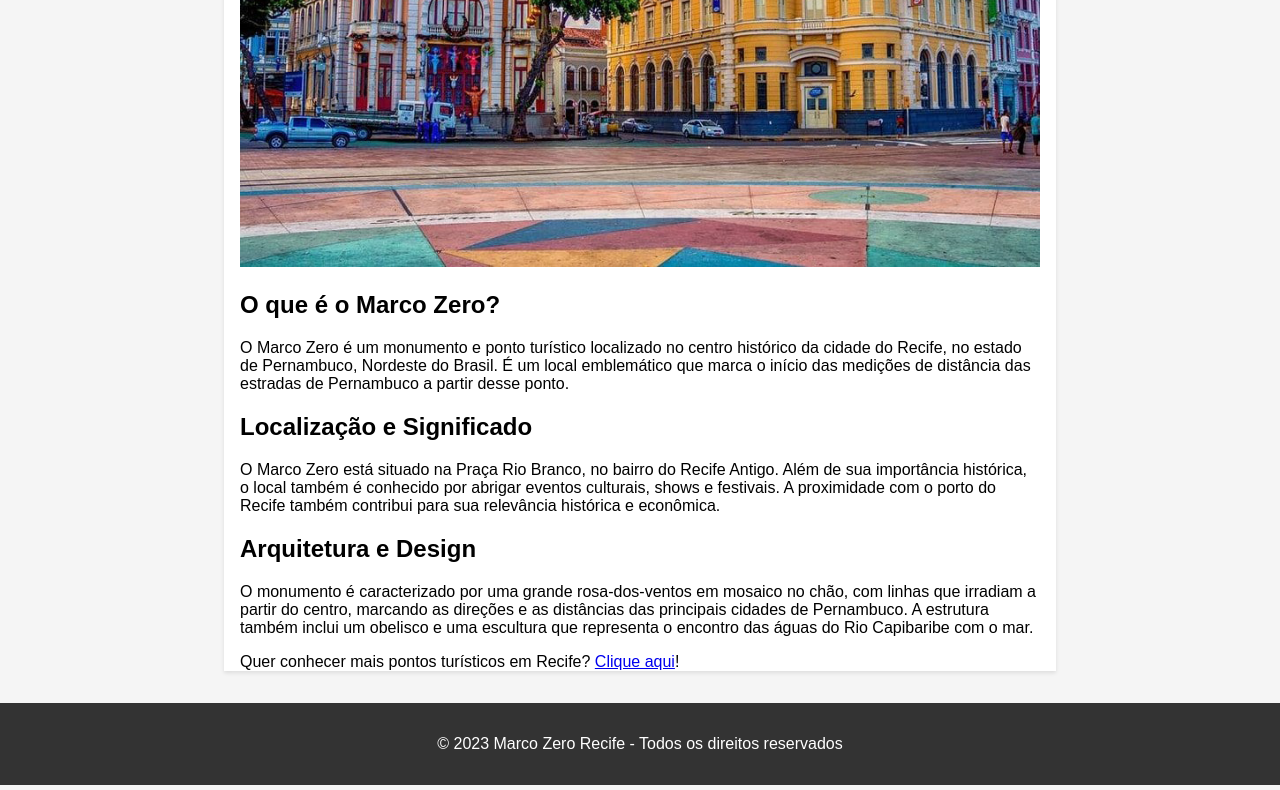
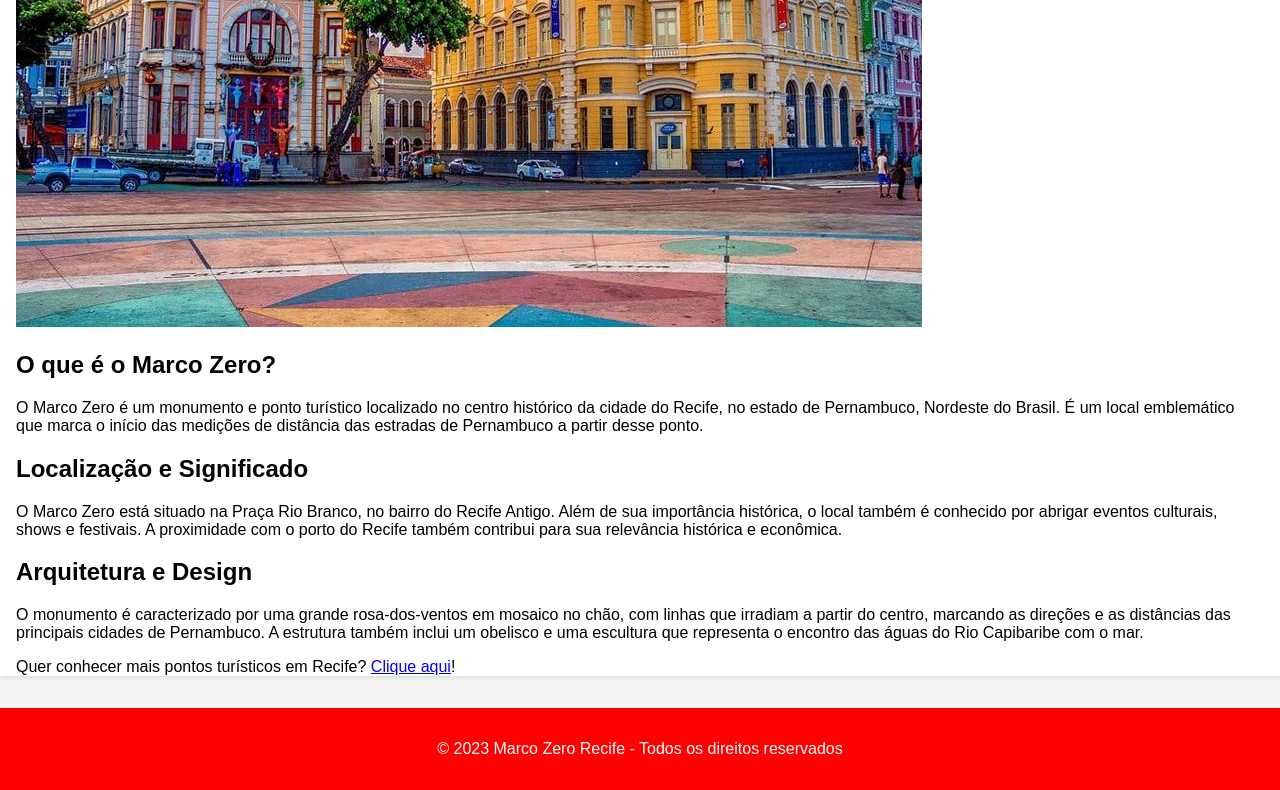
Before and after one commit to Cdsmoreira/recife_marco_zero, a plain HTML site: page index.html in a window 1280 px wide. Shown: the part 326-1116 px from the top of the page. Drawn offline with Linux system fonts and the light colour scheme.

Commit message:
Quarto commit

```diff
--- a/index.html
+++ b/index.html
@@ -12,13 +12,13 @@
             background-color: #f5f5f5;
         }
         header, footer {
-            background-color: #333;
+            background-color: #ff0000;
             color: #fff;
             text-align: center;
             padding: 1rem 0;
         }
         main {
-            max-width: 800px;
+            max-width: 1600px;
             margin: 2rem auto;
             padding: 0 1rem;
             background-color: #fff;
```
Also changed, not shown: pontos_turisticos.html (+2 -2 lines).
